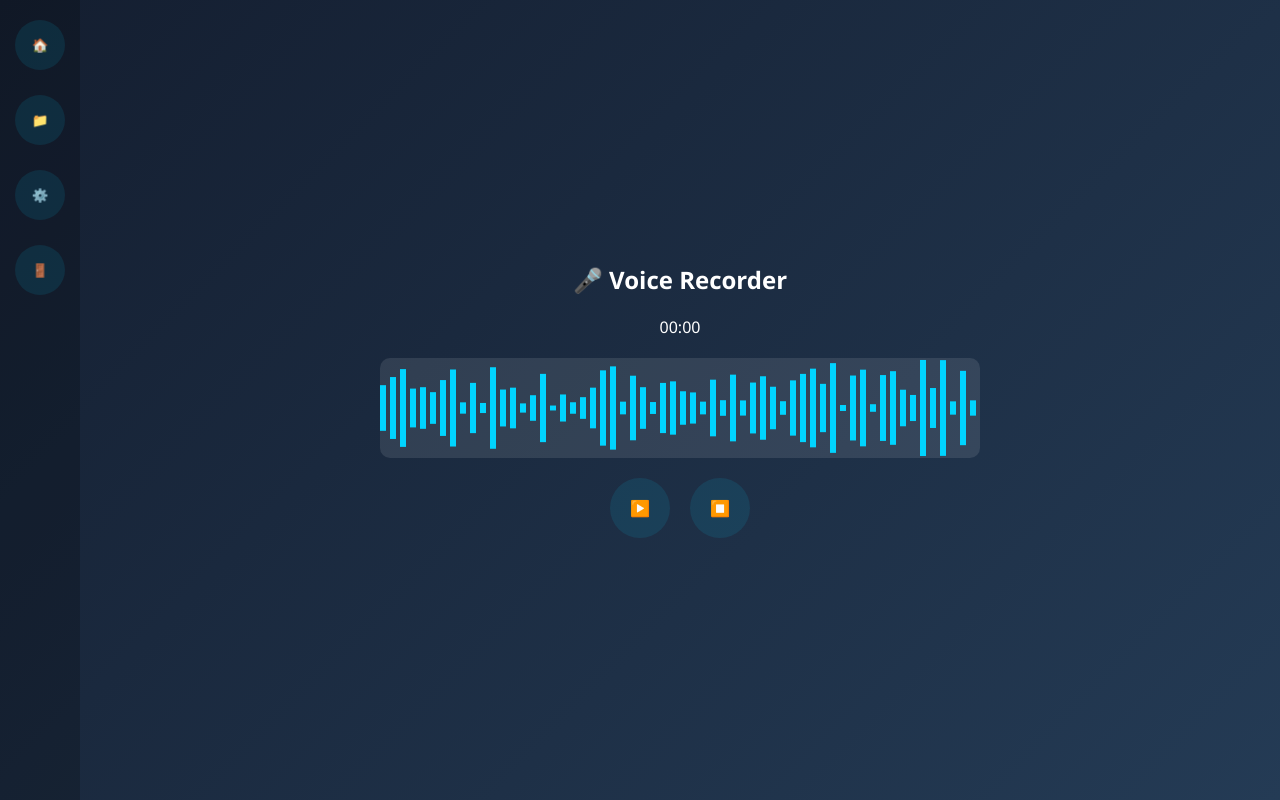
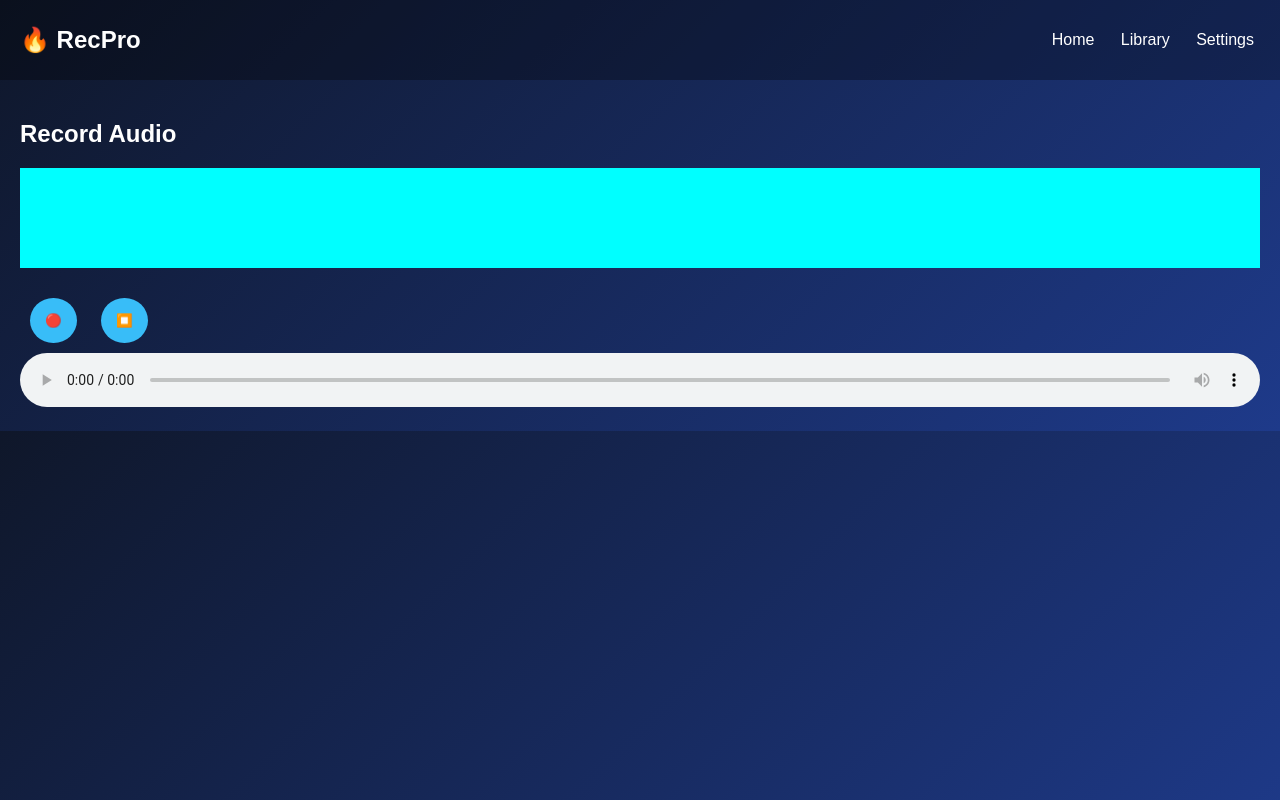
Before and after one commit to youthdirectorofficial-dev/RecPro, a plain HTML site: page index.html in a window 1280 px wide. Drawn offline with Linux system fonts and the light colour scheme.

Commit message:
index.html

```diff
--- a/index.html
+++ b/index.html
@@ -2,195 +2,174 @@
 <head>
   <meta charset="UTF-8" />
   <meta name="viewport" content="width=device-width, initial-scale=1.0" />
-  <title>Voice Recorder</title>
+  <title>RecPro</title>
   <style>
     :root {
-      --bg: linear-gradient(135deg, #141e30, #243b55);
-      --text: #fff;
-      --accent: #00d4ff;
-      --circle-bg: rgba(0, 212, 255, 0.1);
-    }[data-theme="light"] {
-  --bg: linear-gradient(135deg, #ffecd2, #fcb69f);
-  --text: #000;
-  --accent: #ff3e3e;
-  --circle-bg: rgba(255, 62, 62, 0.1);
+      --primary: #0f172a;
+      --accent: #38bdf8;
+      --text: #ffffff;
+      --bg-gradient: linear-gradient(135deg, #0f172a, #1e3a8a);
+    }body {
+  margin: 0;
+  font-family: sans-serif;
+  background: var(--bg-gradient);
+  color: var(--text);
+  transition: 0.3s ease all;
 }
 
-* {
-  box-sizing: border-box;
-  margin: 0;
-  padding: 0;
-  font-family: 'Segoe UI', sans-serif;
+header {
+  display: flex;
+  justify-content: space-between;
+  align-items: center;
+  padding: 10px 20px;
+  background-color: rgba(0, 0, 0, 0.3);
 }
 
-body {
-  display: flex;
-  height: 100vh;
-  background: var(--bg);
-  color: var(--text);
+header h1 {
+  font-size: 1.5rem;
 }
 
-.sidebar {
-  width: 80px;
-  background: rgba(0, 0, 0, 0.2);
-  display: flex;
-  flex-direction: column;
-  align-items: center;
-  padding-top: 20px;
-  gap: 25px;
-}
-
-.sidebar button {
-  background: var(--circle-bg);
+nav button {
+  background-color: transparent;
+  color: var(--text);
   border: none;
-  border-radius: 50%;
-  width: 50px;
-  height: 50px;
-  display: flex;
-  align-items: center;
-  justify-content: center;
-  transition: background 0.3s ease;
+  font-size: 1rem;
+  margin-left: 10px;
   cursor: pointer;
 }
 
-.sidebar button:hover {
-  background: var(--accent);
+.page {
+  display: none;
+  padding: 20px;
 }
 
-.recorder {
-  flex: 1;
-  display: flex;
-  flex-direction: column;
-  align-items: center;
-  justify-content: center;
-  padding: 30px;
-  gap: 20px;
+.active {
+  display: block;
 }
 
-#waveform {
-  width: 100%;
-  max-width: 600px;
-  height: 100px;
-  background-color: rgba(255, 255, 255, 0.1);
-  border-radius: 10px;
-}
-
-.controls {
-  display: flex;
-  gap: 20px;
-}
-
-.circle-btn {
-  width: 60px;
-  height: 60px;
+.controls button {
+  background-color: var(--accent);
+  border: none;
   border-radius: 50%;
-  background: var(--circle-bg);
-  display: flex;
-  align-items: center;
-  justify-content: center;
-  cursor: pointer;
-  transition: 0.3s;
-}
-
-.circle-btn:hover {
-  background-color: var(--accent);
-}
-
-.settings {
-  margin-top: 20px;
-}
-
-.theme-option {
-  background: var(--circle-bg);
-  border: none;
-  padding: 8px 16px;
-  margin: 5px;
-  border-radius: 6px;
+  padding: 15px;
+  margin: 10px;
   cursor: pointer;
 }
 
-.theme-option:hover {
-  background: var(--accent);
-  color: #fff;
+.waveform {
+  height: 100px;
+  background: #0ff;
+  margin: 20px 0;
+  animation: wave 1s infinite linear;
+}
+
+@keyframes wave {
+  0% { transform: scaleX(1); }
+  50% { transform: scaleX(1.1); }
+  100% { transform: scaleX(1); }
+}
+
+.theme-options button {
+  margin: 5px;
+  padding: 10px 15px;
+  border: none;
+  border-radius: 8px;
+  cursor: pointer;
 }
 
   </style>
 </head>
 <body>
-  <div class="sidebar">
-    <button title="Home"><span>🏠</span></button>
-    <button title="Library"><span>📁</span></button>
-    <button title="Settings" onclick="toggleSettings()"><span>⚙️</span></button>
-    <button title="Logout" onclick="logout()"><span>🚪</span></button>
-  </div>  <div class="recorder">
-    <h2>🎤 Voice Recorder</h2>
-    <div id="timer">00:00</div>
-    <canvas id="waveform"></canvas>
+  <header>
+    <h1>🔥 RecPro</h1>
+    <nav>
+      <button onclick="showPage('home')">Home</button>
+      <button onclick="showPage('library')">Library</button>
+      <button onclick="showPage('settings')">Settings</button>
+    </nav>
+  </header>  <div id="home" class="page active">
+    <h2>Record Audio</h2>
+    <div class="waveform"></div>
     <div class="controls">
-      <div class="circle-btn" id="startBtn">▶️</div>
-      <div class="circle-btn" id="stopBtn">⏹️</div>
-    </div><div class="settings" id="settingsMenu" style="display:none">
-  <h3>🎨 Change Theme</h3>
-  <button class="theme-option" onclick="setTheme('default')">Dark</button>
-  <button class="theme-option" onclick="setTheme('light')">Light</button>
-</div>
+      <button onclick="startRecording()">🔴</button>
+      <button onclick="stopRecording()">⏹️</button>
+    </div>
+    <audio id="player" controls style="width: 100%;"></audio>
+  </div>  <div id="library" class="page">
+    <h2>Audio Library</h2>
+    <ul id="audioList"></ul>
+  </div>  <div id="settings" class="page">
+    <h2>Settings</h2>
+    <h3>Choose Theme:</h3>
+    <div class="theme-options">
+      <button onclick="changeTheme('default')">Default</button>
+      <button onclick="changeTheme('blue')">Blue</button>
+      <button onclick="changeTheme('forest')">Forest</button>
+      <button onclick="changeTheme('cyber')">Cyber</button>
+    </div>
+    <button onclick="logout()">Logout</button>
+  </div>  <script>
+    let currentPage = 'home';
 
-<audio id="audioPlayer" controls style="margin-top:20px; display:none;"></audio>
-
-  </div>  <script>
-    const canvas = document.getElementById('waveform');
-    const ctx = canvas.getContext('2d');
-    canvas.width = canvas.offsetWidth;
-    canvas.height = canvas.offsetHeight;
-
-    function drawWaveform() {
-      ctx.clearRect(0, 0, canvas.width, canvas.height);
-      ctx.fillStyle = '#00d4ff';
-      for (let i = 0; i < canvas.width; i += 10) {
-        const height = Math.random() * canvas.height;
-        ctx.fillRect(i, canvas.height / 2 - height / 2, 6, height);
-      }
-      requestAnimationFrame(drawWaveform);
-    }
-    drawWaveform();
-
-    let mediaRecorder;
-    let chunks = [];
-
-    document.getElementById('startBtn').onclick = async () => {
-      const stream = await navigator.mediaDevices.getUserMedia({ audio: true });
-      mediaRecorder = new MediaRecorder(stream);
-      chunks = [];
-
-      mediaRecorder.ondataavailable = e => chunks.push(e.data);
-      mediaRecorder.onstop = () => {
-        const audioBlob = new Blob(chunks, { type: 'audio/webm' });
-        const url = URL.createObjectURL(audioBlob);
-        const audio = document.getElementById('audioPlayer');
-        audio.src = url;
-        audio.style.display = 'block';
-      };
-
-      mediaRecorder.start();
-    };
-
-    document.getElementById('stopBtn').onclick = () => {
-      if (mediaRecorder && mediaRecorder.state !== 'inactive') {
-        mediaRecorder.stop();
-      }
-    };
-
-    function setTheme(theme) {
-      document.documentElement.setAttribute('data-theme', theme);
-    }
-
-    function toggleSettings() {
-      const menu = document.getElementById('settingsMenu');
-      menu.style.display = menu.style.display === 'none' ? 'block' : 'none';
+    function showPage(pageId) {
+      document.querySelectorAll('.page').forEach(p => p.classList.remove('active'));
+      document.getElementById(pageId).classList.add('active');
+      currentPage = pageId;
     }
 
     function logout() {
-      alert("Logged out!");
+      alert('You have been logged out.');
+    }
+
+    function changeTheme(theme) {
+      if (theme === 'default') {
+        document.documentElement.style.setProperty('--primary', '#0f172a');
+        document.documentElement.style.setProperty('--accent', '#38bdf8');
+        document.documentElement.style.setProperty('--bg-gradient', 'linear-gradient(135deg, #0f172a, #1e3a8a)');
+      } else if (theme === 'blue') {
+        document.documentElement.style.setProperty('--primary', '#1e3a8a');
+        document.documentElement.style.setProperty('--accent', '#60a5fa');
+        document.documentElement.style.setProperty('--bg-gradient', 'linear-gradient(135deg, #1e3a8a, #3b82f6)');
+      } else if (theme === 'forest') {
+        document.documentElement.style.setProperty('--primary', '#14532d');
+        document.documentElement.style.setProperty('--accent', '#22c55e');
+        document.documentElement.style.setProperty('--bg-gradient', 'linear-gradient(135deg, #14532d, #166534)');
+      } else if (theme === 'cyber') {
+        document.documentElement.style.setProperty('--primary', '#0f0f0f');
+        document.documentElement.style.setProperty('--accent', '#0ff');
+        document.documentElement.style.setProperty('--bg-gradient', 'linear-gradient(135deg, #0f0f0f, #0ff)');
+      }
+    }
+
+    let mediaRecorder;
+    let recordedChunks = [];
+    const player = document.getElementById('player');
+    const audioList = document.getElementById('audioList');
+
+    async function startRecording() {
+      const stream = await navigator.mediaDevices.getUserMedia({ audio: true });
+      mediaRecorder = new MediaRecorder(stream);
+      mediaRecorder.ondataavailable = e => recordedChunks.push(e.data);
+      mediaRecorder.onstop = () => {
+        const blob = new Blob(recordedChunks, { type: 'audio/webm' });
+        const url = URL.createObjectURL(blob);
+        player.src = url;
+
+        const li = document.createElement('li');
+        const a = document.createElement('a');
+        a.href = url;
+        a.innerText = `Audio ${audioList.children.length + 1}`;
+        a.setAttribute('target', '_blank');
+        li.appendChild(a);
+        audioList.appendChild(li);
+
+        recordedChunks = [];
+      };
+      mediaRecorder.start();
+    }
+
+    function stopRecording() {
+      mediaRecorder.stop();
     }
   </script></body>
 </html>
```
